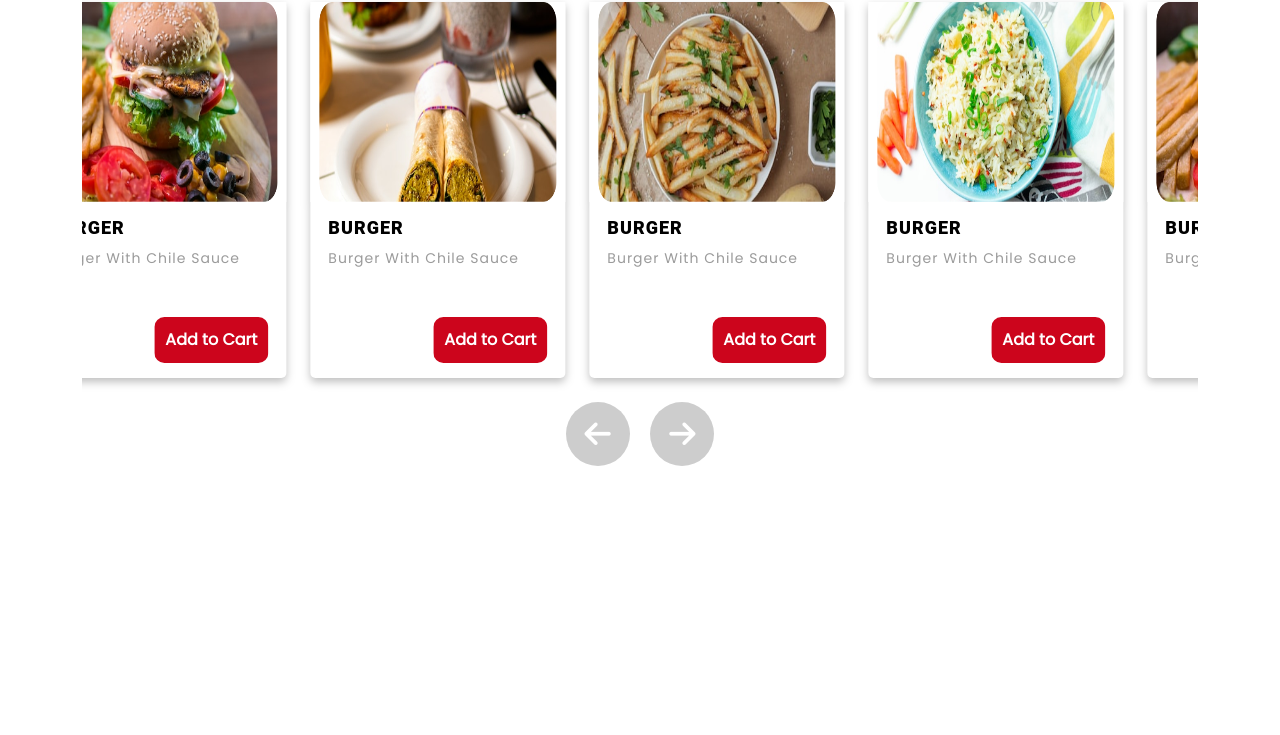
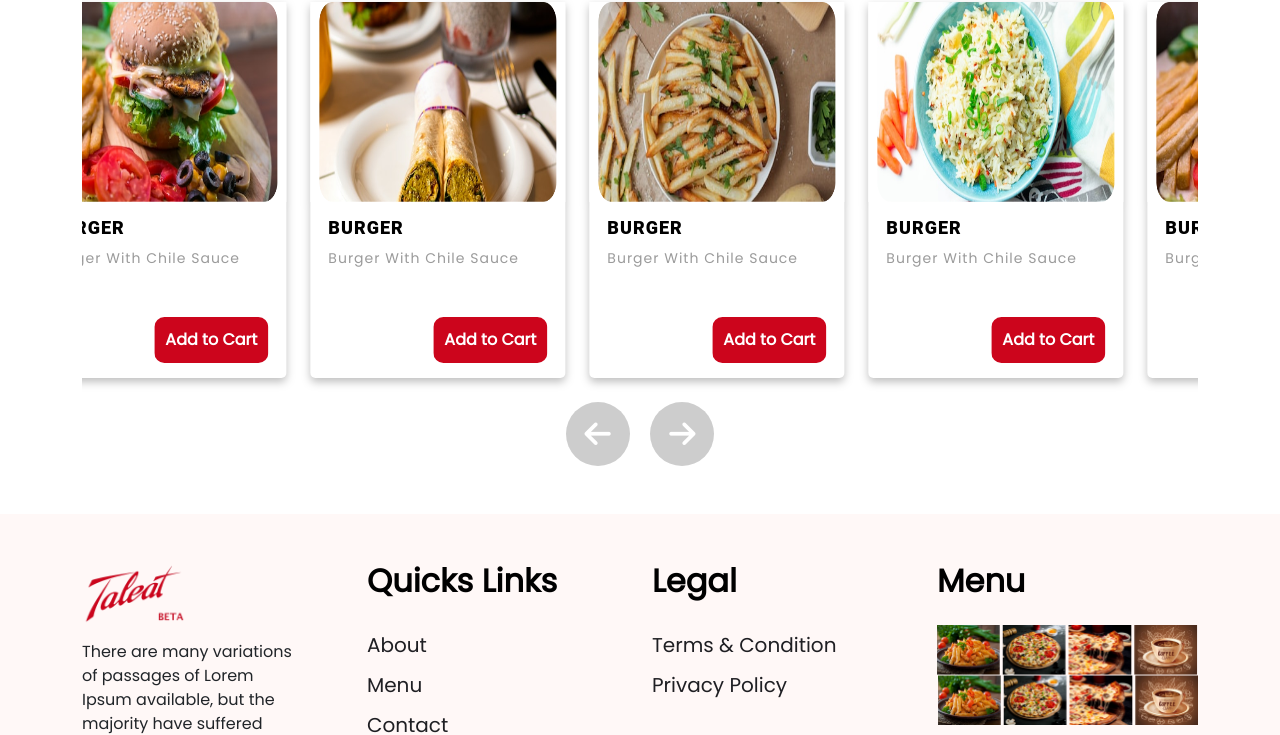
Before and after one commit to Sobia001/Taleat-Beta-Website, a plain HTML site: page index.html in a window 1280 px wide. Shown: the part 2187-2922 px from the top of the page. Before the commit the page ends 2701 px from the top, so only its background shows below. Drawn offline with nearby package versions, Linux system fonts and the light colour scheme.

Commit message:
index page completed

```diff
--- a/css/style1.css
+++ b/css/style1.css
@@ -274,6 +274,69 @@ body {
 
 /* ------------------------------Main Footer---------------------------------- */
 
+.footer__bg {
+  background-color: var(--color-5);
+}
+
+.footer__img {
+  width: 100%;
+}
+
+.footer__img img {
+  width: 40%;
+}
+
+.footer__links h3 {
+  font-weight: 600;
+  font-size: 32px;
+  color: var(--color-2);
+}
+
+.footer__links ul {
+  padding-left: 0;
+}
+
+.footer__links ul li {
+  list-style-type: none;
+}
+
+.footer__links ul li a {
+  text-decoration: none;
+  font-weight: 500;
+  font-size: 20px;
+  color: var(--color-6);
+}
+
+.footer__menu {
+  width: 100%;
+}
+
+.footer__menu img {
+  width: 100%;
+}
+
+.social__links {
+  font-size: 35px;
+  display: flex;
+  /* gap: 40px; */
+}
+
+.fa__pinterest {
+  color: var(--color-4);
+}
+
+.fa__twitter {
+  color: #1b18da;
+}
+
+.fa__facebook {
+  color: #1b18da;
+}
+
+.fa__instagram {
+  color: #cc051c;
+}
+
 /* #################################Media Query################################# */
 @media (min-width: 992px) and (max-width: 1240px) {
   .carousel__control__next {
--- a/index.html
+++ b/index.html
@@ -805,12 +805,62 @@
                         <span class="visually-hidden">Next</span>
                     </button>
                 </div>
-
             </div>
-
     </section>
 
     <!-- ------------------------------Main Footer---------------------------------- -->
+    <footer>
+        <div class="footer__bg">
+            <div class="container py-5">
+                <div class="row">
+                    <div class="col-md-3 col-sm-6">
+                        <div class="footer__img mb-3">
+                            <img src="images/image 14.png" alt="">
+                        </div>
+                        <p class="footer__content lh-base pe-5">
+                            There are many variations of passages of Lorem Ipsum available, but the majority have
+                            suffered
+                            alteration in some form, by injected humour, or randomised .
+                        </p>
+                    </div>
+                    <div class="col-md-3 col-sm-6">
+                        <div class="footer__links">
+                            <h3 class="mb-4">Quicks Links</h3>
+                            <ul class="lh-lg">
+                                <li><a href="#">About</a></li>
+                                <li><a href="#">Menu</a></li>
+                                <li><a href="#">Contact</a></li>
+                                <li><a href="#">Sign up</a></li>
+                            </ul>
+                        </div>
+                    </div>
+                    <div class="col-md-3 col-sm-6">
+                        <div class="footer__links">
+                            <h3 class="mb-4">Legal</h3>
+                            <ul class="lh-lg">
+                                <li><a href="#">Terms & Condition</a></li>
+                                <li><a href="#">Privacy Policy</a></li>
+                            </ul>
+                        </div>
+                    </div>
+                    <div class="col-md-3 col-sm-6">
+                        <div class="footer__links">
+                            <h3 class="mb-4">Menu</h3>
+                            <div class="footer__menu mb-3">
+                                <img src="images/Group 38.png" alt="">
+                            </div>
+                            <div class="social__links">
+                                <i class="fa-brands fa-pinterest fa__pinterest me-4"></i>
+                                <i class="fa-brands fa-twitter fa__twitter me-4"></i>
+                                <i class="fa-brands fa-facebook fa__facebook me-4"></i>
+                                <i class="fa-brands fa-instagram fa__instagram me-4"></i>
+                            </div>
+                        </div>
+                    </div>
+                </div>
+            </div>
+        </div>
+    </footer>
 
     <!-- Bootstrap Bundle with Popper -->
     <script src="https://cdn.jsdelivr.net/npm/bootstrap@5.0.2/dist/js/bootstrap.bundle.min.js"
```
